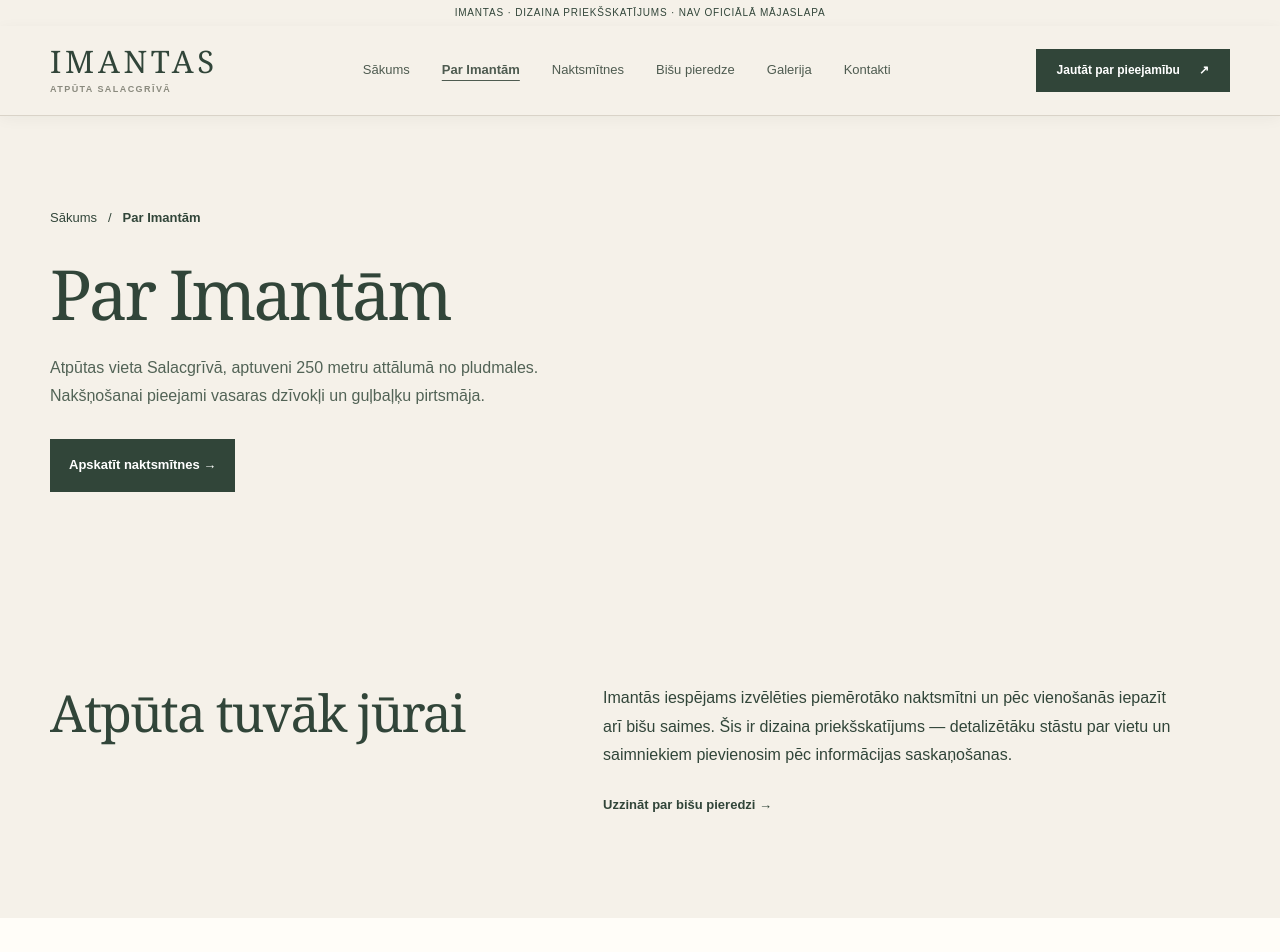
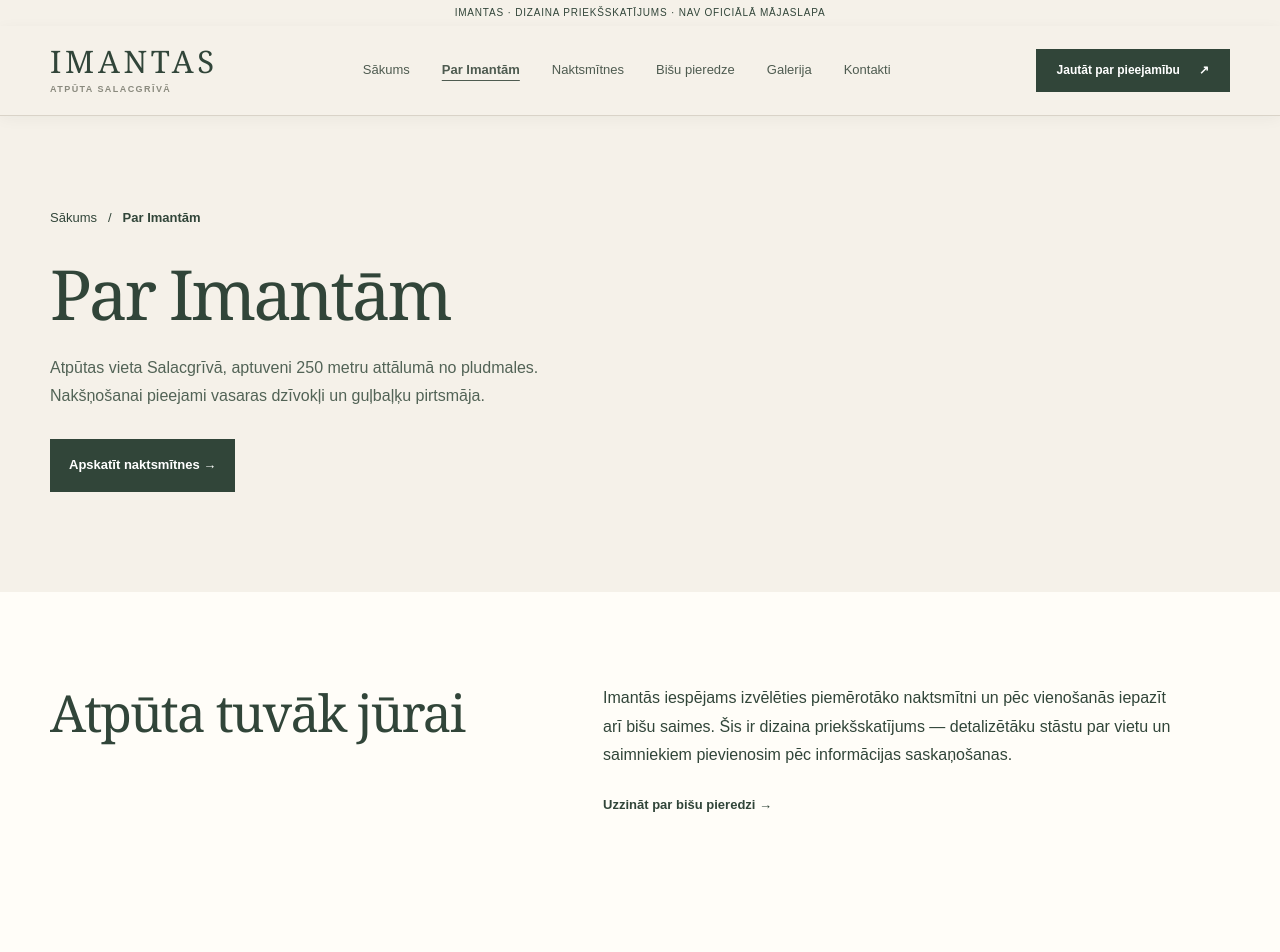
Before and after one commit to davisl24/Imantasatputas, a Next.js app: page /par-imantam in a window 1280 px wide. Shown: the top 952 px of the page. Built offline with nearby package versions, Linux system fonts and the light colour scheme.

Commit message:
style(imantas): scope warm-white background to about page

```diff
--- a/app/page.module.css
+++ b/app/page.module.css
@@ -1346,3 +1346,6 @@
  .mobileNavList{flex-direction:column;align-items:stretch;gap:0}
  .mobileNavList a{display:block;padding:12px 2px;min-height:44px}
 }
+
+/* About page only: white story section, home preview unchanged. */
+.aboutPageWhite{background:var(--warm)}
```
